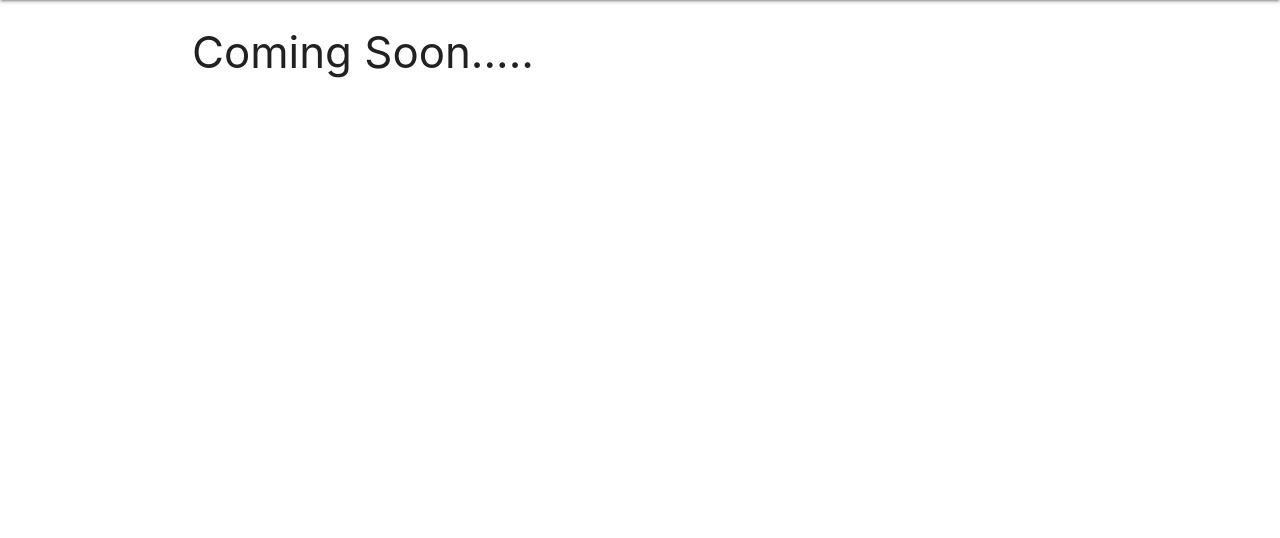
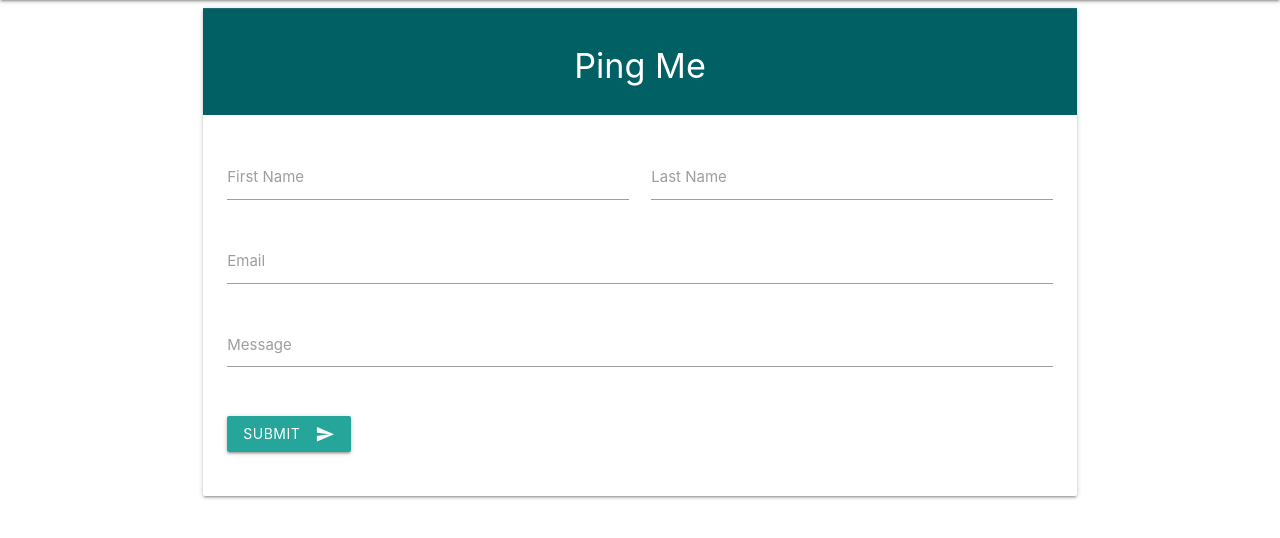
Before and after one commit to dipto0321/draggle_blog, a Django app: page /contact/ in a window 1280 px wide. Shown: the part 64-602 px from the top of the page. Run offline with Django 3.2, Linux system fonts and the light colour scheme.

Commit message:
Outlined basic contact form view

```diff
--- a/src/blog/templates/blog_posts/create.html
+++ b/src/blog/templates/blog_posts/create.html
@@ -20,10 +20,12 @@
                 <label for="content">Content</label>
               </div>
             </div>
+            <button class="btn waves-effect waves-light" type="submit" name="action">Create post
+              <i class="material-icons right">create</i>
+            </button>
           </form>
         </div>
       </div>
-
     </div>
   </div>
 </div>
--- a/src/blog/templates/blog_posts/index.html
+++ b/src/blog/templates/blog_posts/index.html
@@ -10,7 +10,7 @@
     </li>
     {% for post in post_list %}
     <li class="collection-item">
-      <div>{{post.title}}<a href="/blog/{{post.slug}}/" class="secondary-content"><i class="material-icons">send</i></a>
+      <div>{{post.title}}<a href="/blog/{{post.slug}}/" class="secondary-content"><i class="material-icons">more</i></a>
       </div>
     </li>
     {% endfor %}
--- /dev/null
+++ b/src/draggle_blog/forms.py
@@ -0,0 +1,5 @@
+from django.forms import forms
+
+
+class ContactForm(forms.Form):
+    pass
--- a/src/templates/static/contact.html
+++ b/src/templates/static/contact.html
@@ -1,5 +1,40 @@
 {% extends 'base/base.html' %}
 {%block head_title %} {{title}} {% endblock %}
 {% block content %}
-<h3>Coming Soon.....</h3>
+<div class="row">
+  <div class="col s12">
+    <div class="card ">
+      <div class="card-action cyan darken-4 white-text">
+        <h4 class="center-align">Ping Me</h4>
+      </div>
+      <div class="card-content">
+        <div class="row">
+          <form class="col s12">
+            <div class="row">
+              <div class="input-field col s6">
+                <input id="first_name" type="text" class="validate">
+                <label for="first_name">First Name</label>
+              </div>
+              <div class="input-field col s6">
+                <input id="last_name" type="text" class="validate">
+                <label for="last_name">Last Name</label>
+              </div>
+              <div class="input-field col s12">
+                <input id="email" type="text" class="validate">
+                <label for="email">Email</label>
+              </div>
+              <div class="input-field col s12">
+                <textarea id="message" class="materialize-textarea"></textarea>
+                <label for="message">Message</label>
+              </div>
+            </div>
+            <button class="btn waves-effect waves-light" type="submit" name="action">Submit
+              <i class="material-icons right">send</i>
+            </button>
+          </form>
+        </div>
+      </div>
+    </div>
+  </div>
+</div>
 {% endblock %}
```
